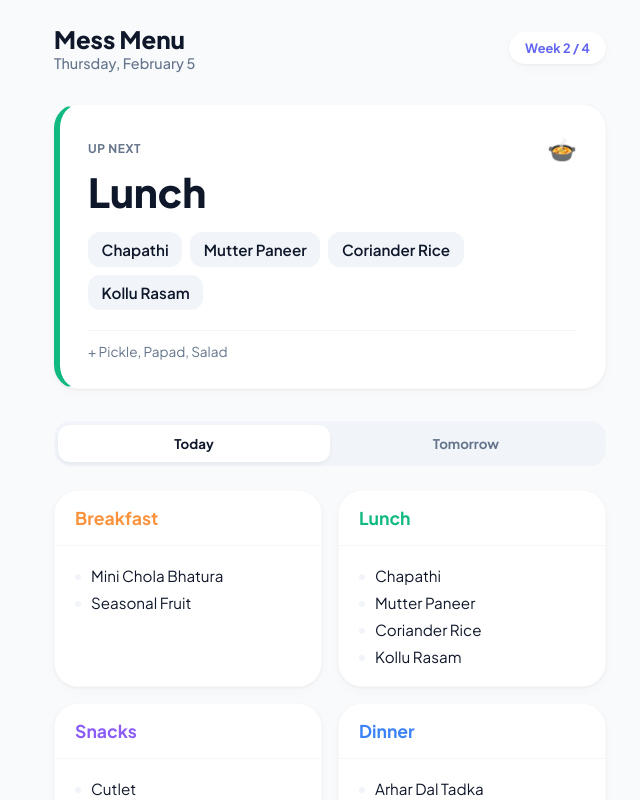
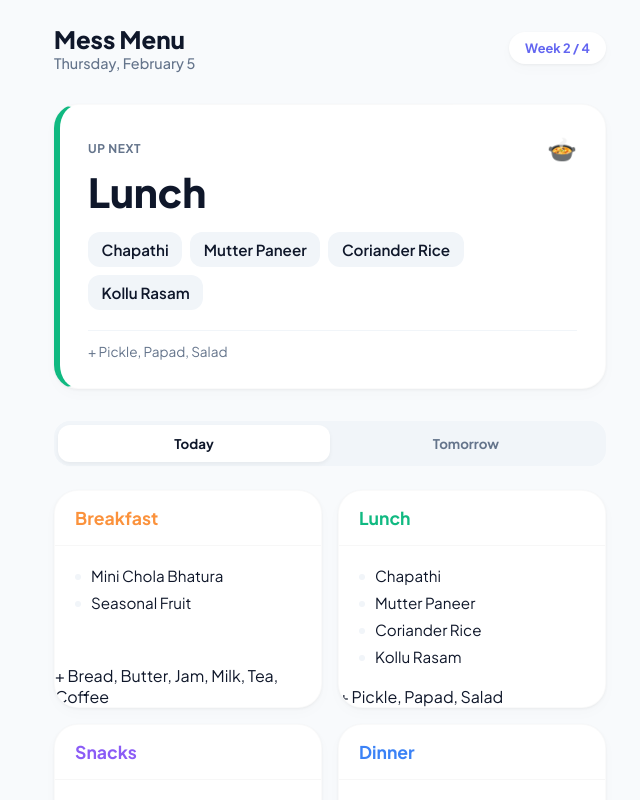
Before and after one commit to storieswithnandu/mess, a React (Vite) app: page / in a window 1280 px wide. Shown: the top 800 px of the page, without its empty margins (310-950 px from the left). Built offline with nearby package versions, Linux system fonts and the light colour scheme.

Commit message:
Fix: Resolve TypeScript build errors in DailyMenuCard and NextMealCard

```diff
--- a/src/components/DailyMenuCard.tsx
+++ b/src/components/DailyMenuCard.tsx
@@ -27,6 +27,11 @@ export const DailyMenuCard = ({ day, weekParity }: DailyMenuProps) => {
                                 <li key={idx}>{item}</li>
                             ))}
                         </ul>
+                        {extras && extras.length > 0 && (
+                            <div className={styles.extras}>
+                                + {extras.join(", ")}
+                            </div>
+                        )}
                     </div>
                 );
             })}
--- a/src/components/NextMealCard.tsx
+++ b/src/components/NextMealCard.tsx
@@ -52,7 +52,7 @@ export const NextMealCard = ({ day, weekParity }: NextMealCardProps) => {
 
             <div className={styles.itemsWrapper}>
                 {items.length > 0 ? (
-                    items.map((item, id) => (
+                    items.map((item: string, id: number) => (
                         <span key={id} className={styles.foodTag}>{item}</span>
                     ))
                 ) : (
```
